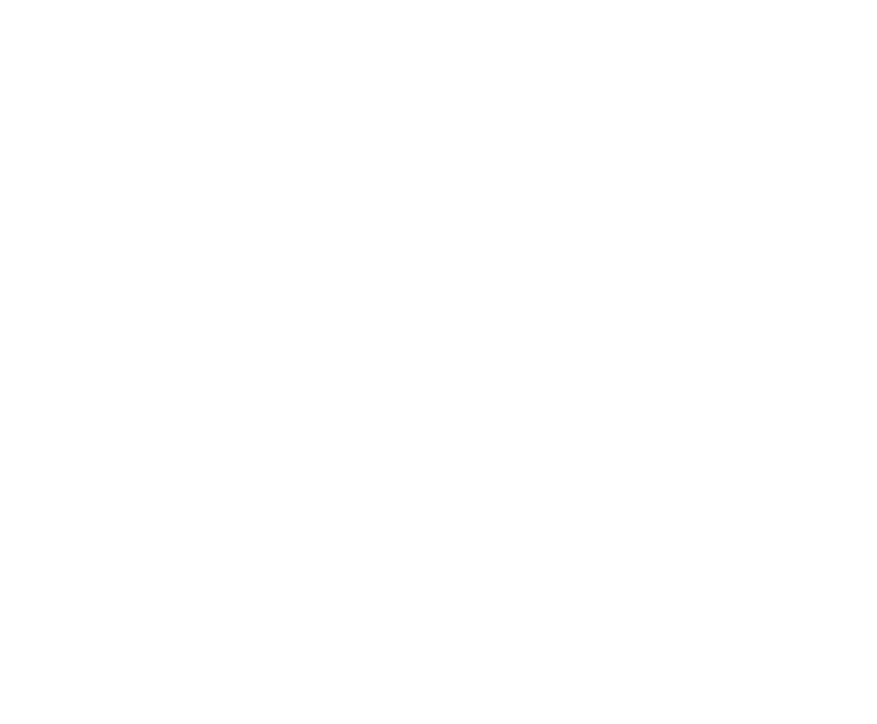
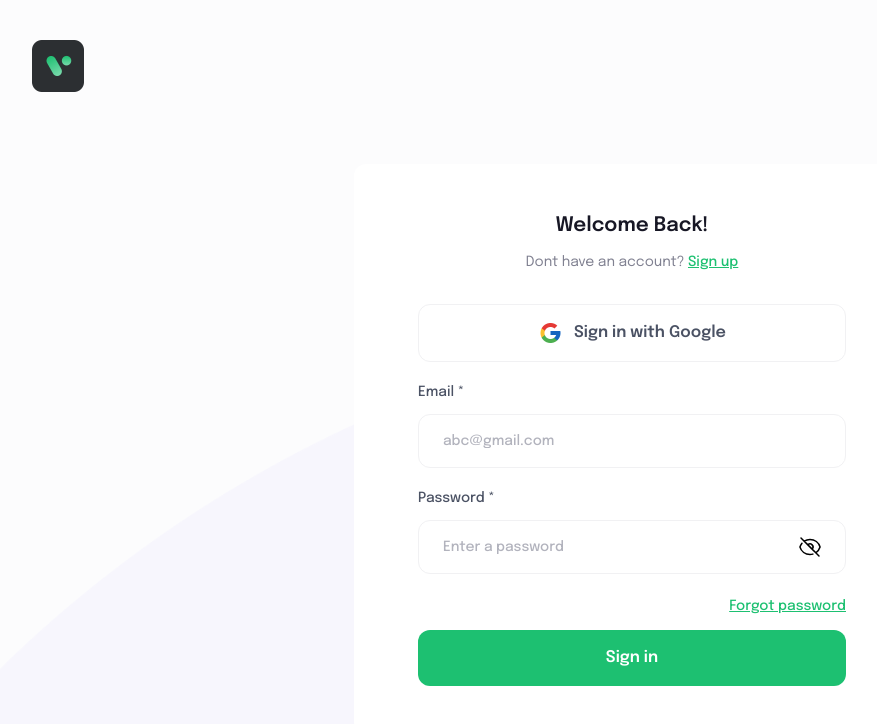
Before and after one commit to duythai2108/React-Crowfunding, a React (Create React App) app: page /sign-in in a window 1280 px wide. Before the commit this address had no page. Shown: the top 724 px of the page, without its empty margins (8-885 px from the left). Built offline with nearby package versions, Linux system fonts and the light colour scheme.

Commit message:
Sign in Page + optimize className utils

```diff
--- a/src/App.js
+++ b/src/App.js
@@ -1,14 +1,16 @@
-import React, { lazy } from "react";
+import React, { Suspense, lazy } from "react";
 import { Routes, Route } from "react-router-dom";
 
 const SignUpPage = lazy(() => import("./pages/SignUpPage"));
 const SignInPage = lazy(() => import("./pages/SignInPage"));
 function App() {
   return (
-    <Routes>
-      <Route path="/sign-up" element={<SignUpPage></SignUpPage>}></Route>
-      <Route path="/sign-up" element={<SignInPage></SignInPage>}></Route>
-    </Routes>
+    <Suspense>
+      <Routes>
+        <Route path="/sign-up" element={<SignUpPage></SignUpPage>}></Route>
+        <Route path="/sign-in" element={<SignInPage></SignInPage>}></Route>
+      </Routes>
+    </Suspense>
   );
 }
 
--- a/src/components/button/Button.js
+++ b/src/components/button/Button.js
@@ -1,5 +1,6 @@
 import React from "react";
 import PropTypes from "prop-types";
+import classNames from "utils/classNames";
 
 const Button = ({
   type = "button",
@@ -15,9 +16,11 @@
   );
   return (
     <button
-      className={`py-4 text-base font-semibold rounded-xl flex justify-center items-center text-white p-4 min-h-[56px] ${
-        !!isLoading ? "opacity-50 pointer-events-none" : ""
-      } ${className}`}
+      className={classNames(
+        "py-4 text-base font-semibold rounded-xl flex justify-center items-center text-white p-4 min-h-[56px]",
+        !!isLoading ? "opacity-50 pointer-events-none" : "",
+        className
+      )}
       type={type}
       {...rest}
     >
--- /dev/null
+++ b/src/components/button/ButtonGoogle.js
@@ -0,0 +1,23 @@
+import React from "react";
+import PropTypes from "prop-types";
+import { withErrorBoundary } from "react-error-boundary";
+import ErrorComponents from "components/common/ErrorComponents";
+
+const ButtonGoogle = ({ text = "Sign up with Google", onClick = () => {} }) => {
+  return (
+    <button
+      className="flex items-center gap-x-3 w-full justify-center py-4 border border-strock rounded-xl text-text2 text-base font-semibold mb-5 dark:text-white dark:border-darkStroke"
+      onClick={onClick}
+    >
+      <img srcSet="/icon-google.png 2x" alt="icon-google" />
+      <span>{text}</span>
+    </button>
+  );
+};
+ButtonGoogle.propTypes = {
+  text: PropTypes.string,
+  onClick: PropTypes.func,
+};
+export default withErrorBoundary(ButtonGoogle, {
+  FallbackComponent: <ErrorComponents></ErrorComponents>,
+});
--- a/src/components/button/index.js
+++ b/src/components/button/index.js
@@ -1 +1,2 @@
 export const { default: Button } = require("./Button");
+export const { default: ButtonGoogle } = require("./ButtonGoogle");
--- a/src/components/input/Input.js
+++ b/src/components/input/Input.js
@@ -3,6 +3,7 @@
 import PropTypes from "prop-types";
 import { withErrorBoundary } from "react-error-boundary";
 import ErrorComponents from "components/common/ErrorComponents";
+import classNames from "utils/classNames";
 const Input = (props) => {
   const {
     control,
@@ -23,11 +24,13 @@
       <input
         id={name}
         type={type}
-        className={`w-full py-4 px-6 border rounded-xl text-sm font-medium text-text1 placeholder:text-text4 bg-transparent dark:placeholder:text-text2 dark:text-white ${
+        className={classNames(
+          "w-full py-4 px-6 border rounded-xl text-sm font-medium text-text1 placeholder:text-text4 bg-transparent dark:placeholder:text-text2 dark:text-white",
           error.length > 0
-            ? "border-error"
-            : "border-strock dark:border-darkStroke"
-        } ${children ? "pr-16" : ""}`}
+            ? "border-error text-error"
+            : "border-strock text-text1 dark:border-darkStroke",
+          children ? "pr-16" : ""
+        )}
         placeholder={error.length <= 0 ? placeholder : ""}
         {...rest}
         {...field}
--- a/src/pages/SignInPage.js
+++ b/src/pages/SignInPage.js
@@ -1,8 +1,81 @@
 import React from "react";
 import LayoutAuthentication from "../layout/LayoutAuthentication";
-
+import { Link } from "react-router-dom";
+import { Button, ButtonGoogle } from "components/button";
+import FormGroup from "components/common/FormGroup";
+import { Label } from "components/label";
+import { Input } from "components/input";
+import { useForm } from "react-hook-form";
+import { yupResolver } from "@hookform/resolvers/yup";
+import * as yup from "yup";
+import useToggleValue from "hooks/useToggleValue";
+import { IconEyeToggle } from "components/icons";
+const schema = yup.object({
+  email: yup.string().email("").required("This field is required"),
+  password: yup
+    .string()
+    .required("This field is requied")
+    .min(8, "Password must be greater than 8"),
+});
 const SignInPage = () => {
-  return <LayoutAuthentication heading="SignIn"></LayoutAuthentication>;
+  const {
+    handleSubmit,
+    control,
+    formState: { isValid, isSubmitting, errors },
+  } = useForm({
+    resolver: yupResolver(schema),
+    mode: "onSubmit",
+  });
+  const handleSignIn = (values) => {
+    console.log("🚀 ~ SignInPage ~ values:", values);
+  };
+  const { value: showpassword, handleToggleValue: handleTogglePassword } =
+    useToggleValue();
+  return (
+    <LayoutAuthentication heading="Welcome Back!">
+      <p className="text-text3 text-xs lg:text-sm  text-center font-normal lg:mb-8 mb-6">
+        Dont have an account?{" "}
+        <Link to="/sign-up" className="text-primary underline font-medium">
+          Sign up
+        </Link>
+      </p>
+      <ButtonGoogle text="Sign in with Google"></ButtonGoogle>
+      <form onSubmit={handleSubmit(handleSignIn)}>
+        <FormGroup>
+          <Label htmlFor="email">Email * </Label>
+          <Input
+            control={control}
+            name="email"
+            placeholder="abc@gmail.com"
+            error={errors?.email?.message}
+          ></Input>
+        </FormGroup>
+        <FormGroup>
+          <Label htmlFor="password">Password *</Label>
+          <Input
+            type={`${showpassword ? "text" : "password"}`}
+            name="password"
+            control={control}
+            placeholder="Enter a password"
+            error={errors?.password?.message}
+          >
+            <IconEyeToggle
+              open={showpassword}
+              onClick={handleTogglePassword}
+            ></IconEyeToggle>
+          </Input>
+        </FormGroup>
+        <div className="text-right my-3">
+          <span className="text-primary inline-block text-sm font-medium underline">
+            Forgot password
+          </span>
+        </div>
+        <Button type="submit" className="bg-primary w-full">
+          Sign in
+        </Button>
+      </form>
+    </LayoutAuthentication>
+  );
 };
 
 export default SignInPage;
--- /dev/null
+++ b/src/utils/classNames.js
@@ -0,0 +1,10 @@
+export default function classNames(...args) {
+  return args
+    .reduce((acc, val) => {
+      if (typeof val === "string") {
+        return acc.concat(val.split(" "));
+      }
+      return acc.concat(Object.values(val));
+    }, [])
+    .join(" ");
+}
```
